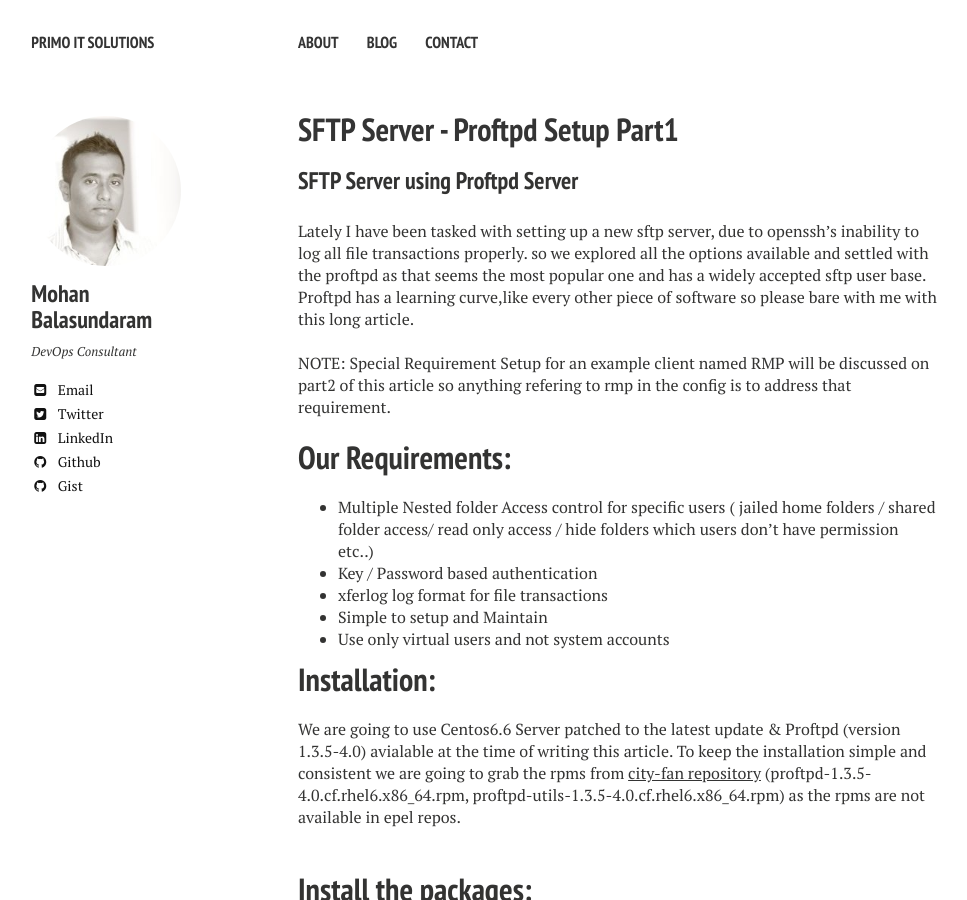
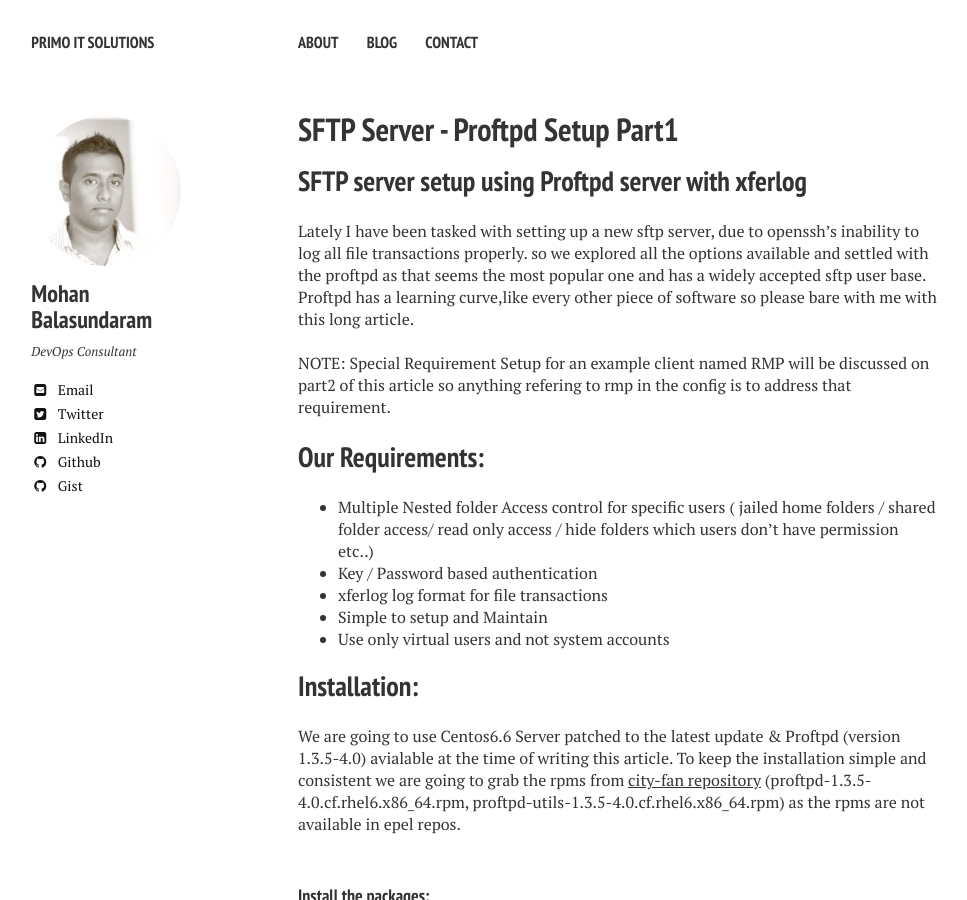
Before and after one commit to primoitsolutions/primoitsolutions.github.io, a Jekyll site: the page built from _posts/2015-01-10-proftpd-sftp-server-part1.md, in a window 1280 px wide and 900 px high. Shown: the whole window, without its empty margins (22-989 px from the left). Built offline with Jekyll 4.4.1, drawn with Linux system fonts in a browser that asks for light colours; nearby versions of some CDN libraries; comment, search, counter and statistics services are not loaded.

Commit message:
fixed the indentation for sftp post

```diff
--- a/_posts/2015-01-10-proftpd-sftp-server-part1.md
+++ b/_posts/2015-01-10-proftpd-sftp-server-part1.md
@@ -2,37 +2,37 @@
 layout: post
 title: "SFTP Server - Proftpd Setup Part1"
 excerpt: "sftp server using proftpd part1"
-tags: [sftp, proftpd, server, ftp, linux]
+tags: [sftp, proftpd, server, ftp, linux, centos, xferlog, ssh, virtual users ]
 comments: true
 share: true
 ---
 
-###SFTP Server using Proftpd Server
+##SFTP server setup using Proftpd server with xferlog
 
 Lately I have been tasked with setting up a new sftp server, due to openssh's inability to log all file transactions properly. so we explored all the options available and settled with the proftpd as that seems the most popular one and has a widely accepted sftp user base. Proftpd has a learning curve,like every other piece of software so please bare with me with this long article.
 
   <br />
 NOTE: Special Requirement Setup for an example client named RMP will be discussed on part2 of this article so anything refering to rmp in the config is to address that requirement.
 
-#Our Requirements:
+##Our Requirements:
  - Multiple Nested folder Access control for specific users ( jailed home folders / shared folder access/ read only access / hide folders which users don't have permission etc..)
  - Key / Password based authentication
  - xferlog log format for file transactions
  - Simple to setup and Maintain
  - Use only virtual users and not system accounts
 
-#Installation:
+##Installation:
 We are going to use Centos6.6 Server patched to the latest update & Proftpd (version 1.3.5-4.0) avialable at the time of writing this article. To keep the installation simple and consistent we are going to grab the rpms from [city-fan repository](http://www.city-fan.org/ftp/contrib/yum-repo/rhel6/x86_64/) (proftpd-1.3.5-4.0.cf.rhel6.x86_64.rpm, proftpd-utils-1.3.5-4.0.cf.rhel6.x86_64.rpm) as the rpms are not available in epel repos.
 
 <br />
 
-#Install the packages:
+####Install the packages:
 {% highlight bash %}
 yum -y  localinstall  proftpd-1.3.5-4.0.cf.rhel6.x86_64.rpm \
 		      proftpd-utils-1.3.5-4.0.cf.rhel6.x86_64.rpm
 {% endhighlight %}
 
-#Configuration:
+##Configuration:
 we are going to run the proftpd server with user 'proftpd' and group 'ftpgroup'. so please add the relevant user/group.
 {% highlight bash %}
 #add group - choose a high number for groupid/userid
@@ -42,7 +42,7 @@
 useradd -g ftpgroup -u 2001 -C "Proftpd System Account" -r proftpd
 {% endhighlight %}
 
-#Config Files/Directory Structure:
+####Config Files/Directory Structure:
 (Note: We have a special requirement of a shared folder setup for example client RMP which will be discussed in the part2 section of this article)
 
 {% highlight bash %}
@@ -86,7 +86,7 @@
 
 {% endhighlight %}
 
-#Enable the mod_ban for blocking repeated failed logins.
+####Enable the mod_ban for blocking repeated failed logins.
 
 {% highlight bash %}
 #NOTE: To optimize mod_ban check the mod_ban section in proftpd.conf
@@ -106,7 +106,7 @@
 PROFTPD_OPTIONS="-DDYNAMIC_BAN_LISTS"
 {% endhighlight %}
 
-#Update sftpasswd script to reflect your setup to manage sftp virtual users
+####Update sftpasswd script to reflect your setup to manage sftp virtual users
 
 {% highlight bash %}
 #copy the existing ftpasswd script as sftpasswd
@@ -130,7 +130,7 @@
 
 {% endhighlight %}
 
-#Verify Configs and start Service
+####Verify Configs and start Service
 
 {% highlight bash %}
 #Check Syntax
@@ -148,7 +148,7 @@
 
 {% endhighlight %}
 
-#Create Virtual SFTP Users/Group
+####Create Virtual SFTP Users/Group
 
 {% highlight bash %}
 #Add Virtual Group - will create sftpd.group file if it didnt exist
@@ -186,7 +186,7 @@
 
 The above setup will provide you a sftp server running on port 2022 with password based authentication, for which ever client if you prefer to enable key based authentication please drop the users key in /etc/proftpd/authorized_keys/ folder with <client_username> as file name
 
-#Key Based Authentication:
+####Key Based Authentication:
 
 {% highlight bash %}
 #Generate ssh keys
```
